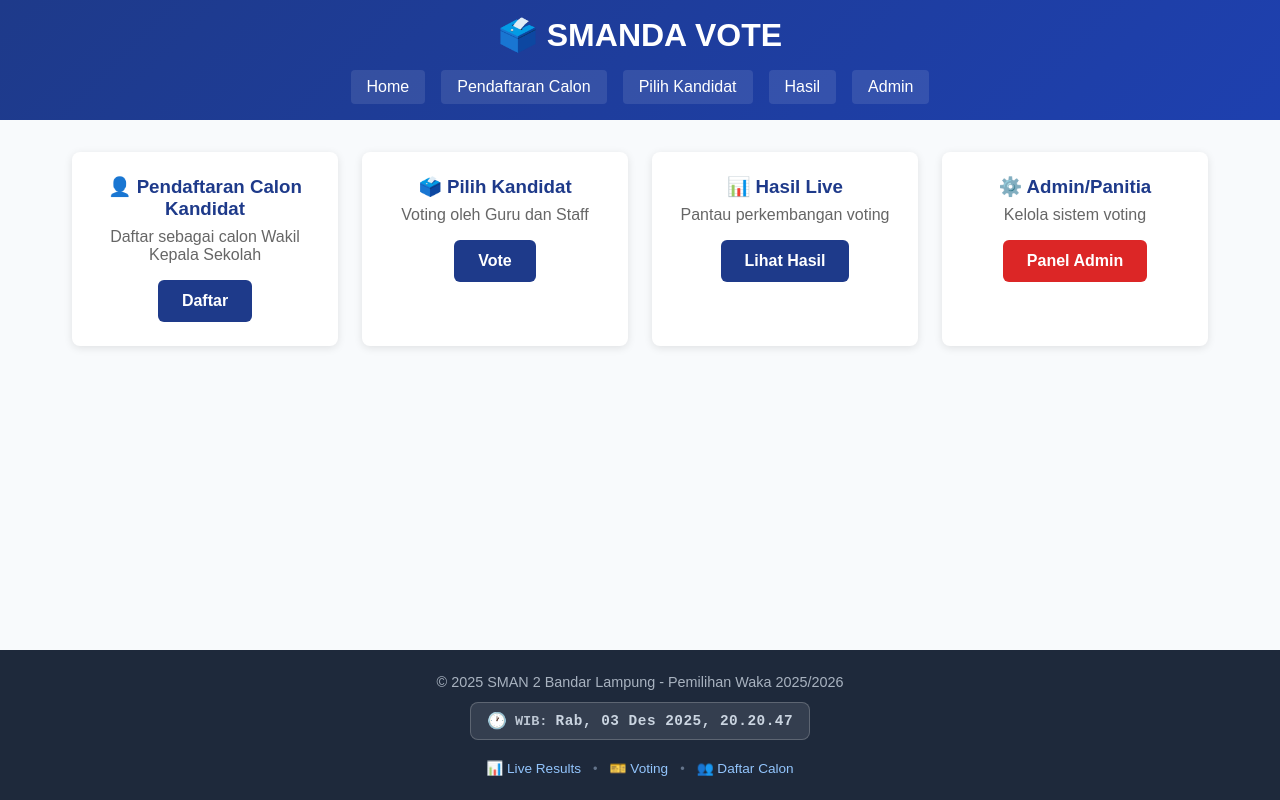
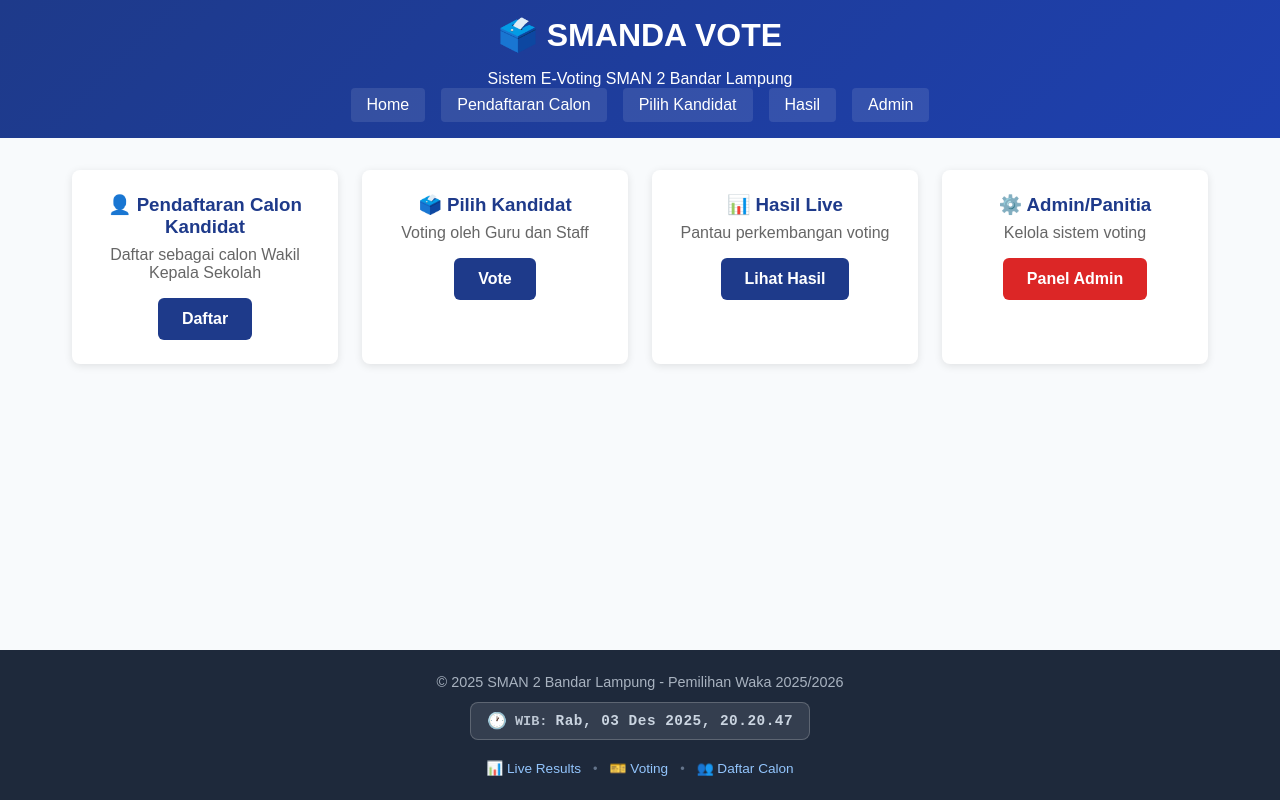
Before and after one commit to rajanetdua01-dot/sman2-vote, a Vue app: page / in a window 1280 px wide. Built offline with nearby package versions, Linux system fonts and the light colour scheme.

Commit message:
feat: update title

```diff
--- a/src/App.vue
+++ b/src/App.vue
@@ -3,6 +3,7 @@
     <!-- Simple Header -->
     <header>
       <h1>🗳️ SMANDA VOTE</h1>
+      <p class="subtitle">Sistem E-Voting SMAN 2 Bandar Lampung</p>
       <nav>
         <a href="/">Home</a>
         <a href="/login-calon">Pendaftaran Calon</a>
```
